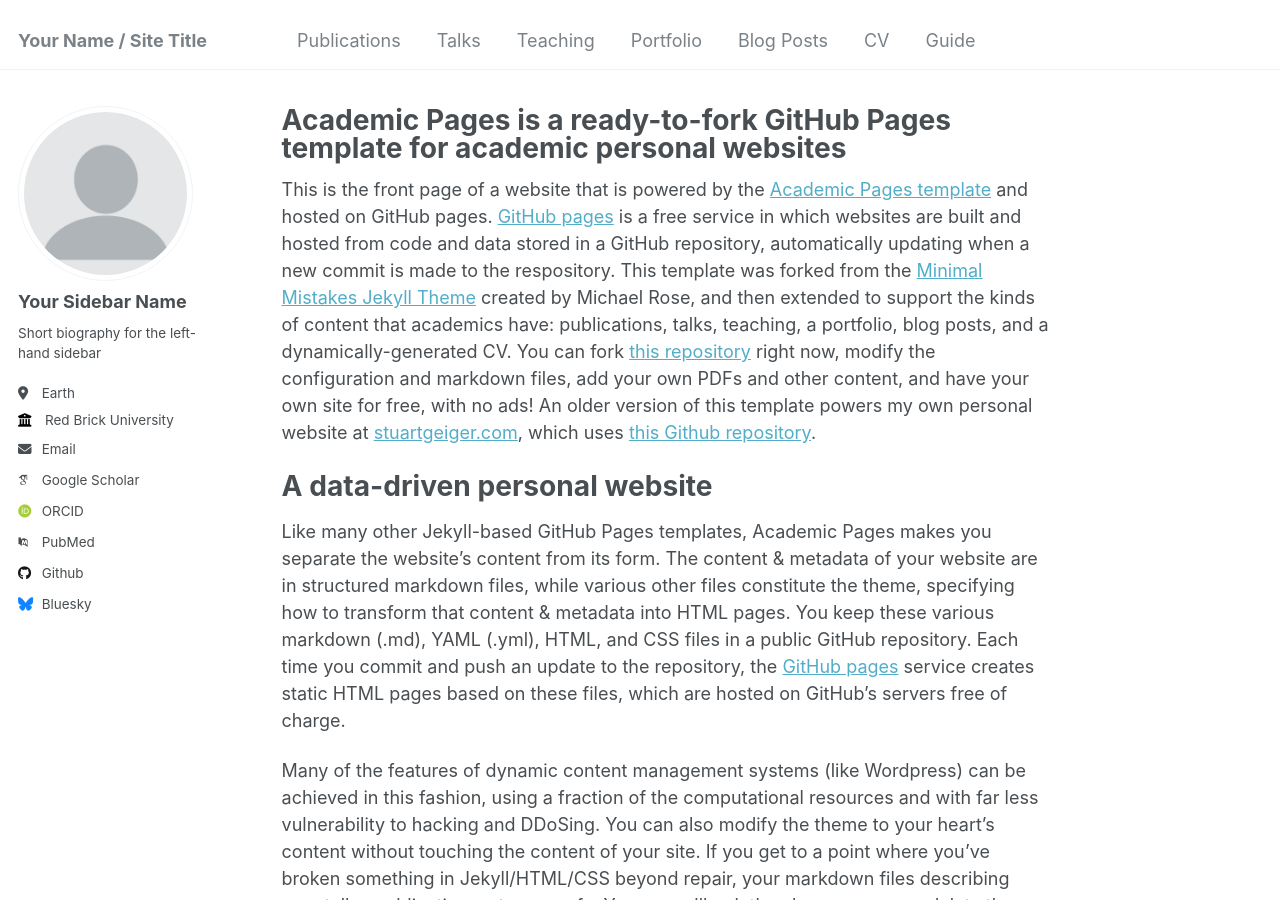
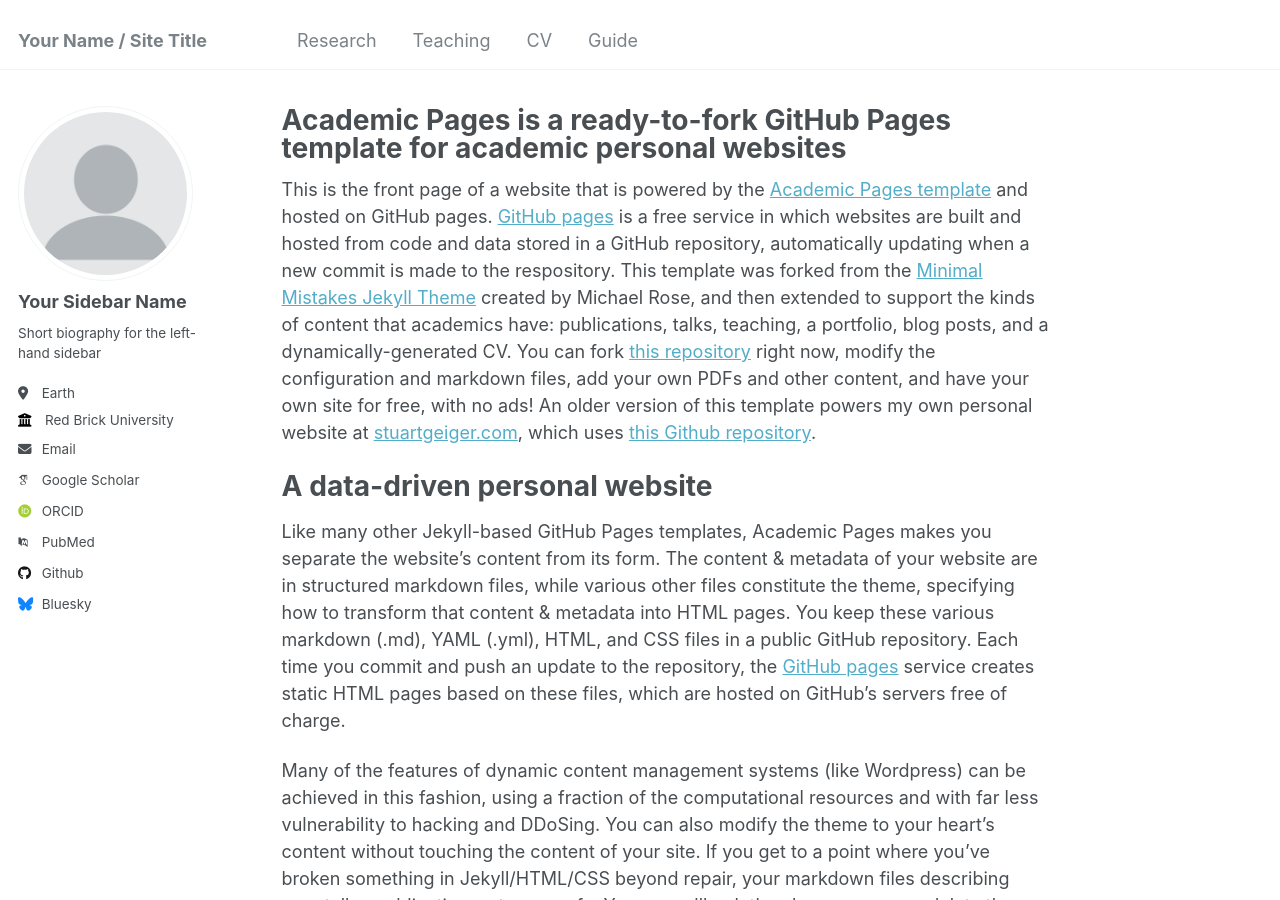
Before and after one commit to RengifoAndres/RengifoAndres.github.io, a Jekyll site: the page built from _pages/about.md, in a window 1280 px wide and 900 px high. Built offline with Jekyll 4.4.1, drawn with Linux system fonts in a browser that asks for light colours; some web fonts are replaced.

Commit message:
cambié las secciones en la barra.

```diff
--- a/_data/navigation.yml
+++ b/_data/navigation.yml
@@ -5,20 +5,11 @@
 # prevent it from being included in the site.
 
 main:
-  - title: "Publications"
-    url: /publications/
-
-  - title: "Talks"
-    url: /talks/
+  - title: "Research"
+    url: /Research/
 
   - title: "Teaching"
     url: /teaching/
-
-  - title: "Portfolio"
-    url: /portfolio/
-
-  - title: "Blog Posts"
-    url: /year-archive/
 
   - title: "CV"
     url: /cv/
```
